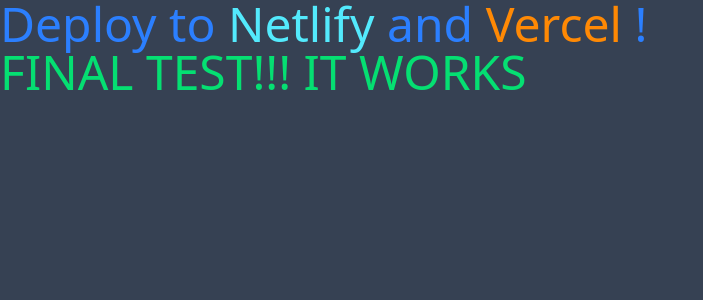
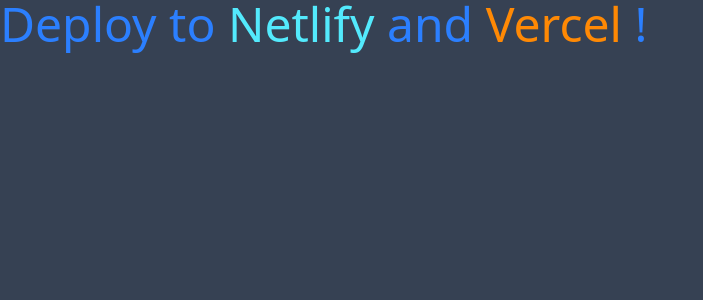
Before and after one commit to KirillStetsenko/on-track, a Vue app: page / in a window 1280 px wide. Shown: the top 300 px of the page, without its empty margins (0-703 px from the left). Built offline with nearby package versions, Linux system fonts and the light colour scheme.

Commit message:
deploy to netlify and vercel

```diff
--- a/src/App.vue
+++ b/src/App.vue
@@ -6,7 +6,6 @@
       Deploy to <span class="text-cyan-300">Netlify</span> and
       <span class="text-orange-400"> Vercel </span>!
     </h1>
-    <div class="text-green-400 text-5xl">FINAL TEST!!! IT WORKS</div>
   </div>
 </template>
 
```
